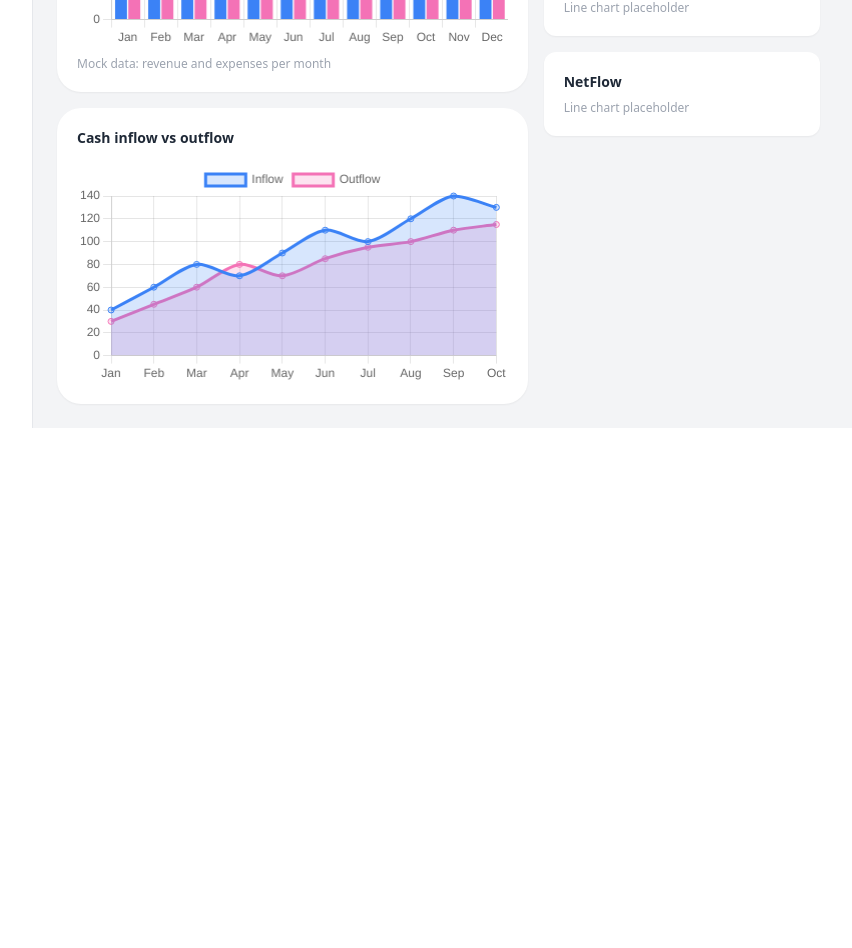
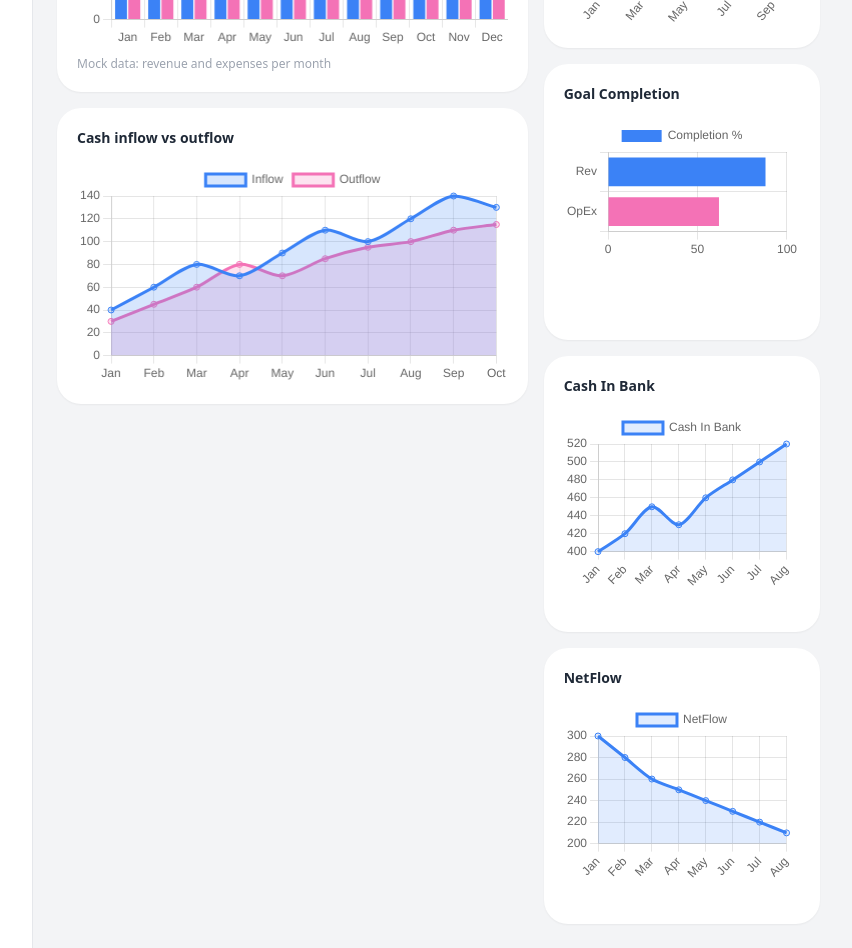
Before and after one commit to marwankamal32/ledgers-dashboard, a Vue app: page / in a window 1280 px wide. Shown: the part 500-1448 px from the top of the page, without its empty margins (47-899 px from the left). Before the commit the page ends 928 px from the top, so only its background shows below. Built offline with nearby package versions, Linux system fonts and the light colour scheme.

Commit message:
Add chart cards and replace middle/left placeholders

```diff
--- /dev/null
+++ b/src/components/dashboard/GoalCompletionCard.vue
@@ -0,0 +1,38 @@
+<template>
+    <ChartCard title="Goal Completion">
+      <Chart
+        type="bar"
+        :data="chartData"
+        :options="chartOptions"
+        class="h-[140px]"
+      />
+    </ChartCard>
+  </template>
+
+  <script setup>
+  import { ref, onMounted } from 'vue'
+  import ChartCard from './ChartCard.vue'
+
+  const chartData = ref()
+  const chartOptions = ref({
+    indexAxis: 'y',
+    responsive: true,
+    maintainAspectRatio: false,
+    scales: {
+      x: { max: 100, beginAtZero: true }
+    }
+  })
+
+  onMounted(() => {
+    chartData.value = {
+      labels: ['Rev', 'OpEx'],
+      datasets: [
+        {
+          label: 'Completion %',
+          data: [88, 62],
+          backgroundColor: ['rgb(59, 130, 246)', 'rgb(244, 114, 182)']
+        }
+      ]
+    }
+  })
+  </script>
--- /dev/null
+++ b/src/components/dashboard/LineChartCard.vue
@@ -0,0 +1,46 @@
+<template>
+    <ChartCard :title="title">
+      <Chart
+        type="line"
+        :data="chartData"
+        :options="chartOptions"
+        class="h-[180px]"
+      />
+    </ChartCard>
+  </template>
+
+  <script setup>
+  import { ref, onMounted } from 'vue'
+  import ChartCard from './ChartCard.vue'
+
+  const props = defineProps({
+    title: { type: String, required: true },
+    values: { type: Array, default: () => [] }
+  })
+
+  const chartData = ref()
+  const chartOptions = ref({
+    responsive: true,
+    maintainAspectRatio: false,
+    tension: 0.3
+  })
+
+  onMounted(() => {
+    const data = props.values.length
+      ? props.values
+      : [400, 420, 450, 430, 460, 480, 500, 520]
+
+    chartData.value = {
+      labels: ['Jan','Feb','Mar','Apr','May','Jun','Jul','Aug'],
+      datasets: [
+        {
+          label: props.title,
+          data,
+          borderColor: 'rgb(59, 130, 246)',
+          backgroundColor: 'rgba(59, 130, 246, 0.15)',
+          fill: true
+        }
+      ]
+    }
+  })
+  </script>
--- a/src/components/dashboard/MiddleCharts.vue
+++ b/src/components/dashboard/MiddleCharts.vue
@@ -1,25 +1,21 @@
 <template>
   <!-- ================= MIDDLE COLUMN (3 cols) ================= -->
+  <div class="col-span-12 lg:col-span-3 space-y-4">
+    <AreaChartCard title="Profit/Loss" />
 
-  <div class="col-span-12 lg:col-span-3 space-y-4">
-    <div class="bg-white rounded-xl shadow-sm p-5">
-      <h3 class="text-sm font-semibold text-gray-800">Profit/Loss</h3>
-      <p class="text-xs text-gray-400 mt-2">Area chart placeholder</p>
-    </div>
+    <GoalCompletionCard />
 
-    <div class="bg-white rounded-xl shadow-sm p-5">
-      <h3 class="text-sm font-semibold text-gray-800">Goal Completion</h3>
-      <p class="text-xs text-gray-400 mt-2">Progress bars placeholder</p>
-    </div>
+    <LineChartCard title="Cash In Bank" />
 
-    <div class="bg-white rounded-xl shadow-sm p-5">
-      <h3 class="text-sm font-semibold text-gray-800">Cash In Bank</h3>
-      <p class="text-xs text-gray-400 mt-2">Line chart placeholder</p>
-    </div>
-
-    <div class="bg-white rounded-xl shadow-sm p-5">
-      <h3 class="text-sm font-semibold text-gray-800">NetFlow</h3>
-      <p class="text-xs text-gray-400 mt-2">Line chart placeholder</p>
-    </div>
+    <LineChartCard
+      title="NetFlow"
+      :values="[300, 280, 260, 250, 240, 230, 220, 210]"
+    />
   </div>
 </template>
+
+<script setup>
+import AreaChartCard from './AreaChartCard.vue'
+import GoalCompletionCard from './GoalCompletionCard.vue'
+import LineChartCard from './LineChartCard.vue'
+</script>
```
